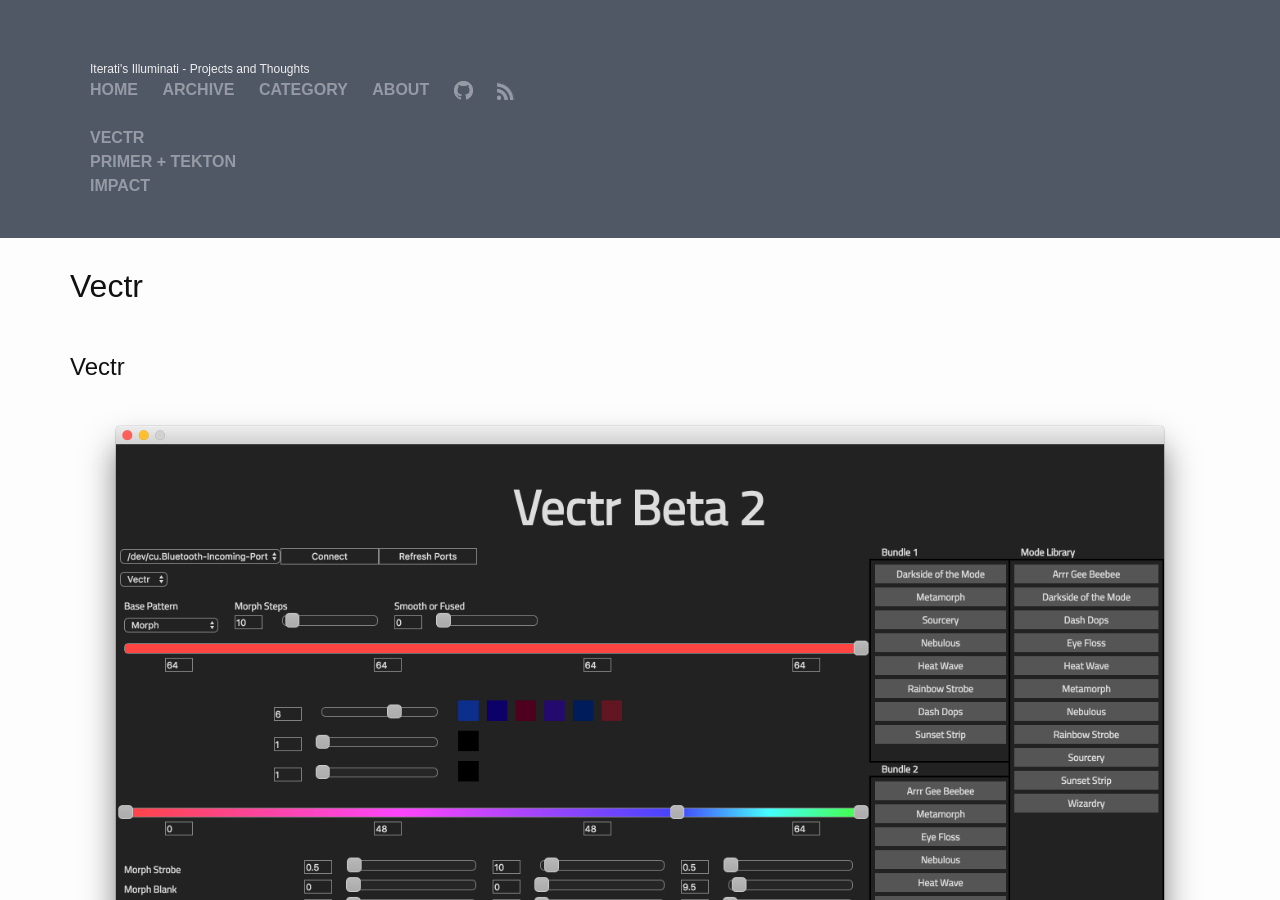
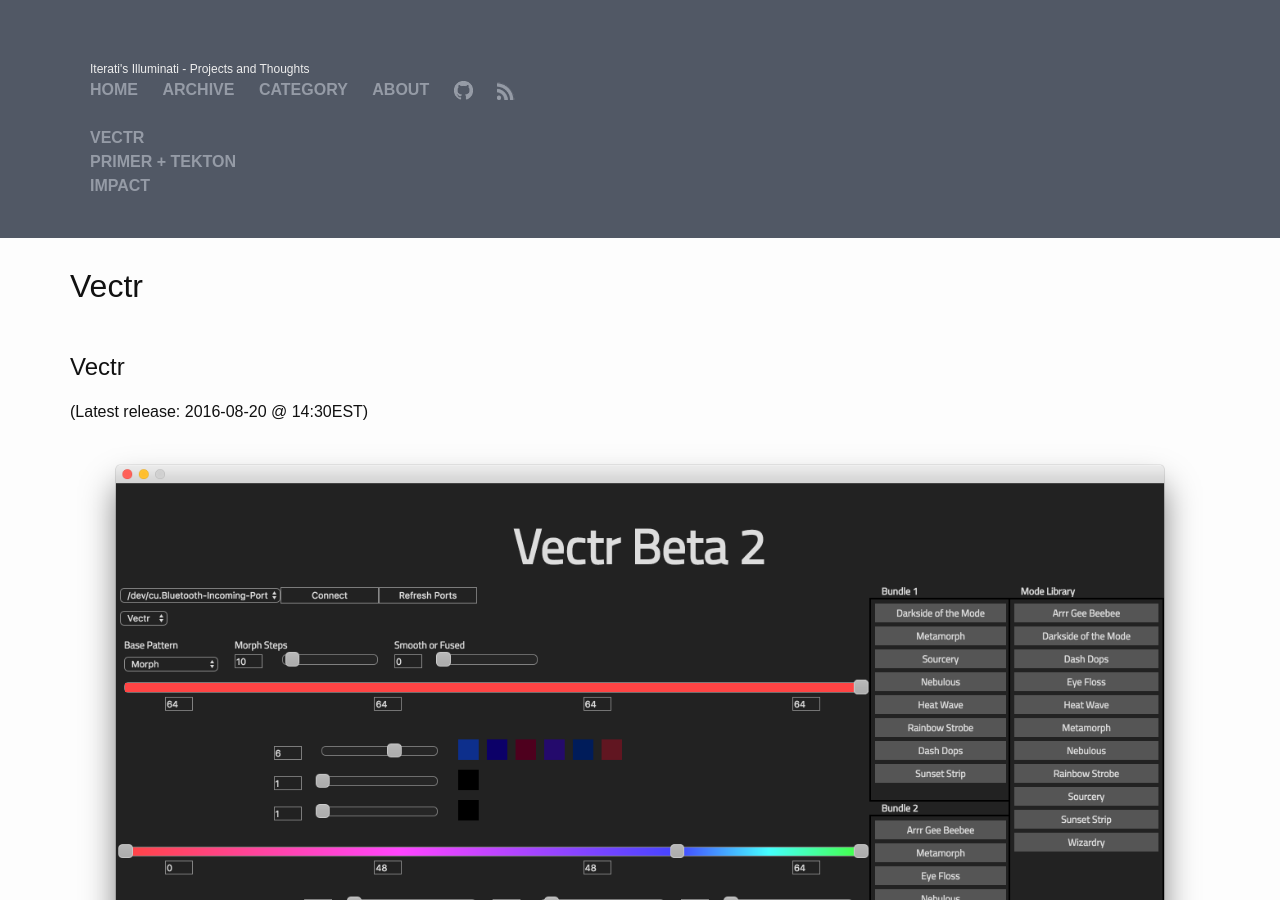
Before and after one commit to iterati/iterati.github.io, a Jekyll site: the page built from vectr.md, in a window 1280 px wide and 900 px high. Built offline with Jekyll 4.4.1, drawn with Linux system fonts in a browser that asks for light colours; some of the changed lines change nothing that is shown.

Commit message:
Yay, new release

````diff
--- a/vectr.md
+++ b/vectr.md
@@ -3,6 +3,8 @@
 title: "Vectr"
 ---
 # Vectr
+
+(Latest release: 2016-08-20 @ 14:30EST)
 
 ![VectrUI](/images/vectr/sshot.png)
 
@@ -29,7 +31,7 @@
 Vectr is a Chrome App (currently unsigned) and has a few steps for installation while we're still in beta.
 
 * Install the Arduino IDE version 1.6.7+. [Windows](http://arduino.cc/download_handler.php?f=/arduino-1.6.7-windows.exe) and [Mac OS X](http://arduino.cc/download_handler.php?f=/arduino-1.6.7-macosx.zip)
-* Download the [Vectr Source](/firmwares/vectr.16.08.14.zip) file and extract it to a directory somewhere on your computer.
+* Download the [Vectr Source](/firmwares/vectr.16.08.20.zip) file and extract it to a directory somewhere on your computer.
 * In the Chrome address bar type in ```chrome://extensions```.
 * Make sure the "Developer Mode" checkbox is checked.
     * ![Checkbox](/images/vectr/developermode.png)
````
Also changed, not shown: 1 other file.
